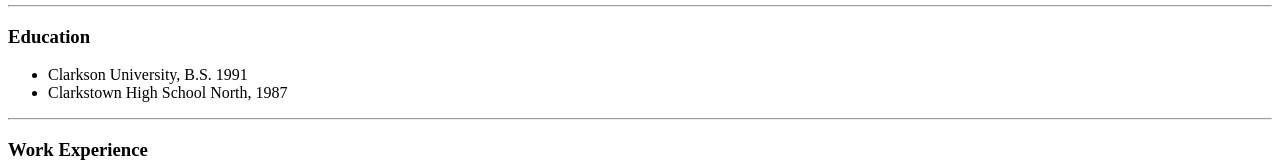
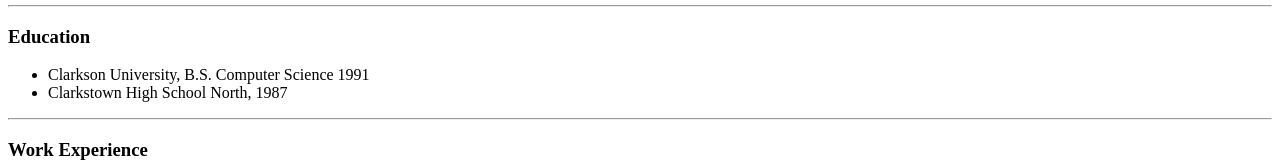
Before and after one commit to PeterCalabrese67/cv, a plain HTML site: page index.html in a window 1280 px wide. Shown: the part 353-515 px from the top of the page. Drawn offline with Linux system fonts and the light colour scheme.

Commit message:
change degree

```diff
--- a/index.html
+++ b/index.html
@@ -12,7 +12,7 @@
         <td><img src="https://64.media.tumblr.com/avatar_2416576a2392_128.pnj" alt="Peter Profile Picture"></td>
         <td> <h1>Peter Calabrese</h1>
 
-          <p><em>Senior Software Engineer, <a href="http://www.dialamerica.com"> DialAmerica Marketing</a></em></p>
+          <p><em>Senior Software  Engineer, <a href="http://www.dialamerica.com"> DialAmerica Marketing</a></em></p>
           <p>Home Brewer and yard haunter</p></td>
       </tr>
     </table>
@@ -20,7 +20,7 @@
     <hr>
     <h3>Education</h3>
     <ul>
-      <li>Clarkson University, B.S. 1991</li>
+      <li>Clarkson University, B.S. Computer Science 1991</li>
       <li>Clarkstown High School North, 1987</li>
     </ul>
     <hr>
```
